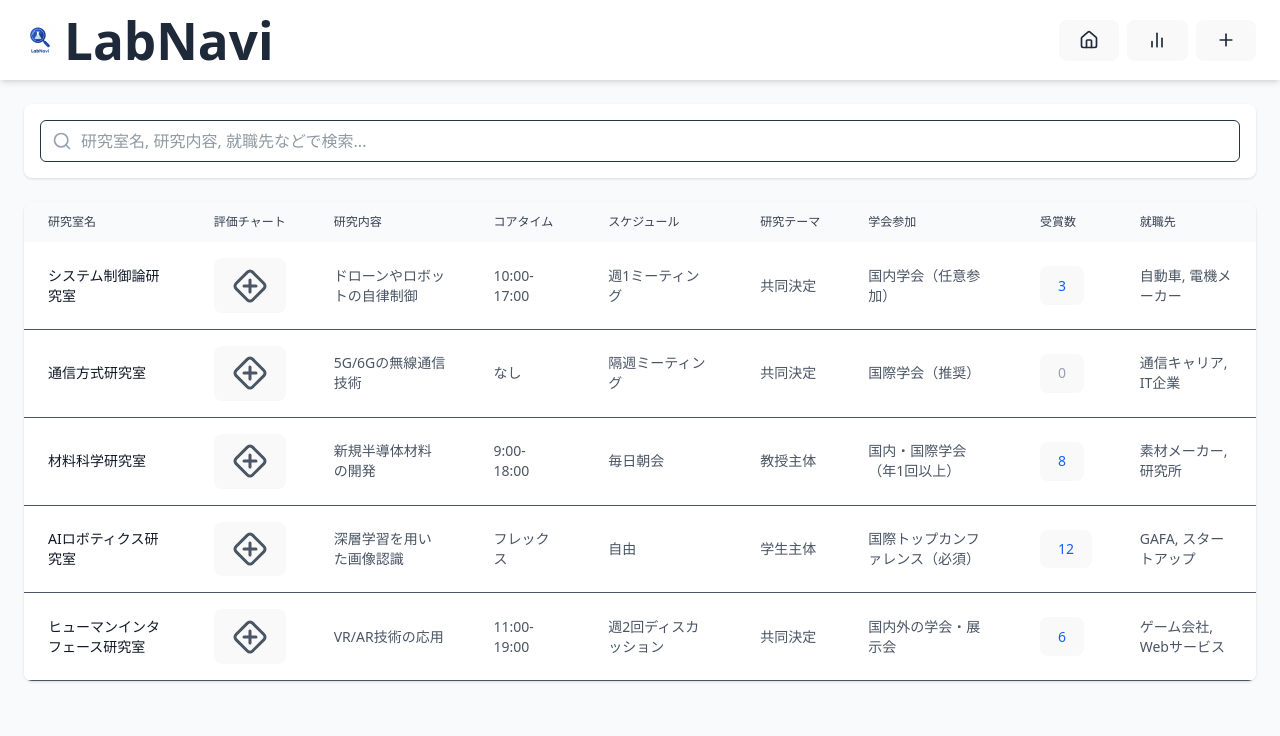
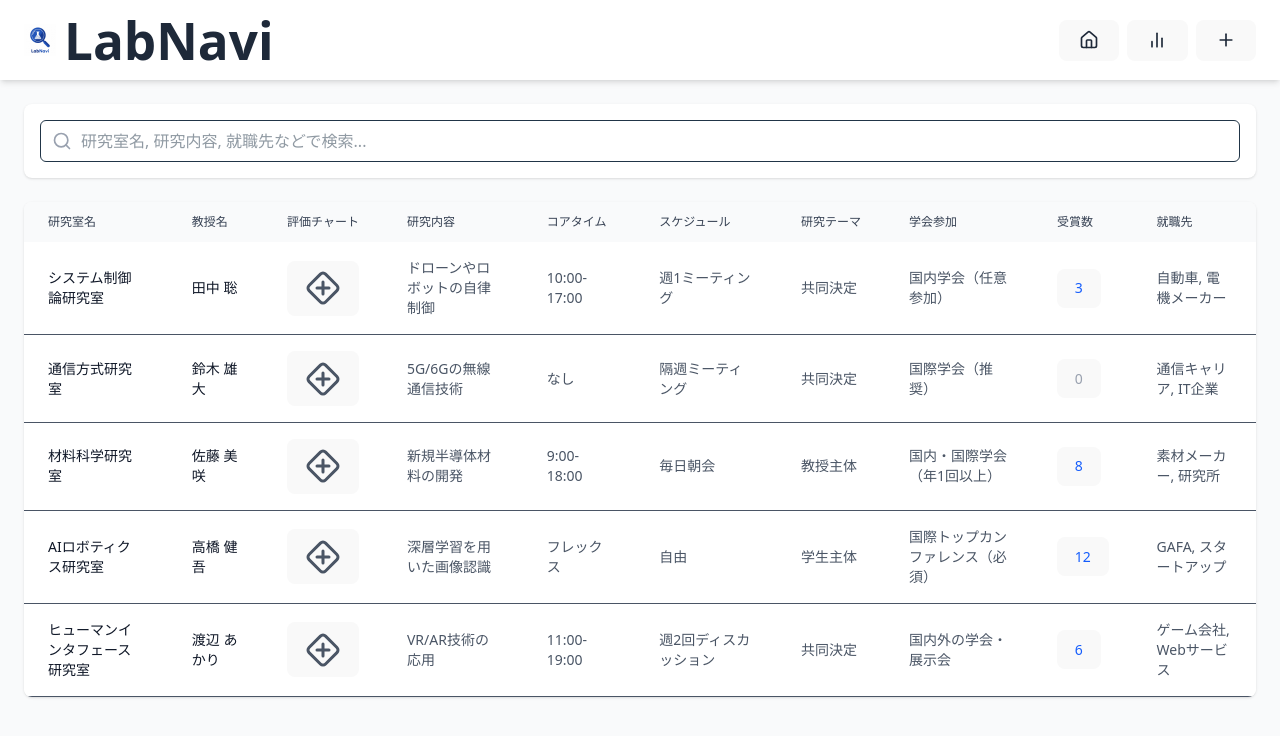
Before and after one commit to Eztas/LabNavi, a React (Vite) app: page / in a window 1280 px wide. Shown: the top 736 px of the page. Built offline with nearby package versions, Linux system fonts and the light colour scheme.

Commit message:
add: ホームページに教授名列の追加

```diff
--- a/src/pages/HomePage.tsx
+++ b/src/pages/HomePage.tsx
@@ -53,6 +53,7 @@
           <thead className="text-xs text-gray-700 uppercase bg-gray-50">
             <tr>
               <th scope="col" className="px-6 py-3 whitespace-nowrap">研究室名</th>
+              <th scope="col" className="px-6 py-3 whitespace-nowrap">教授名</th>
               <th scope="col" className="px-6 py-3 whitespace-nowrap">評価チャート</th>
               <th scope="col" className="px-6 py-3 whitespace-nowrap">研究内容</th>
               <th scope="col" className="px-6 py-3 whitespace-nowrap hidden md:table-cell">コアタイム</th>
@@ -67,6 +68,7 @@
             {filteredLabs.map(lab => (
               <tr key={lab.id} className="bg-white border-b hover:bg-gray-50">
                 <td className="px-6 py-4 font-medium text-gray-900">{lab.name}</td>
+                <td className="px-6 py-4 font-medium text-gray-900">{lab.professor}</td>
                 <td className="px-6 py-4">
                   <button onClick={() => onReviewClick(lab)} className="w-full text-left">
                     <DiamondPlus size={36} />
```
